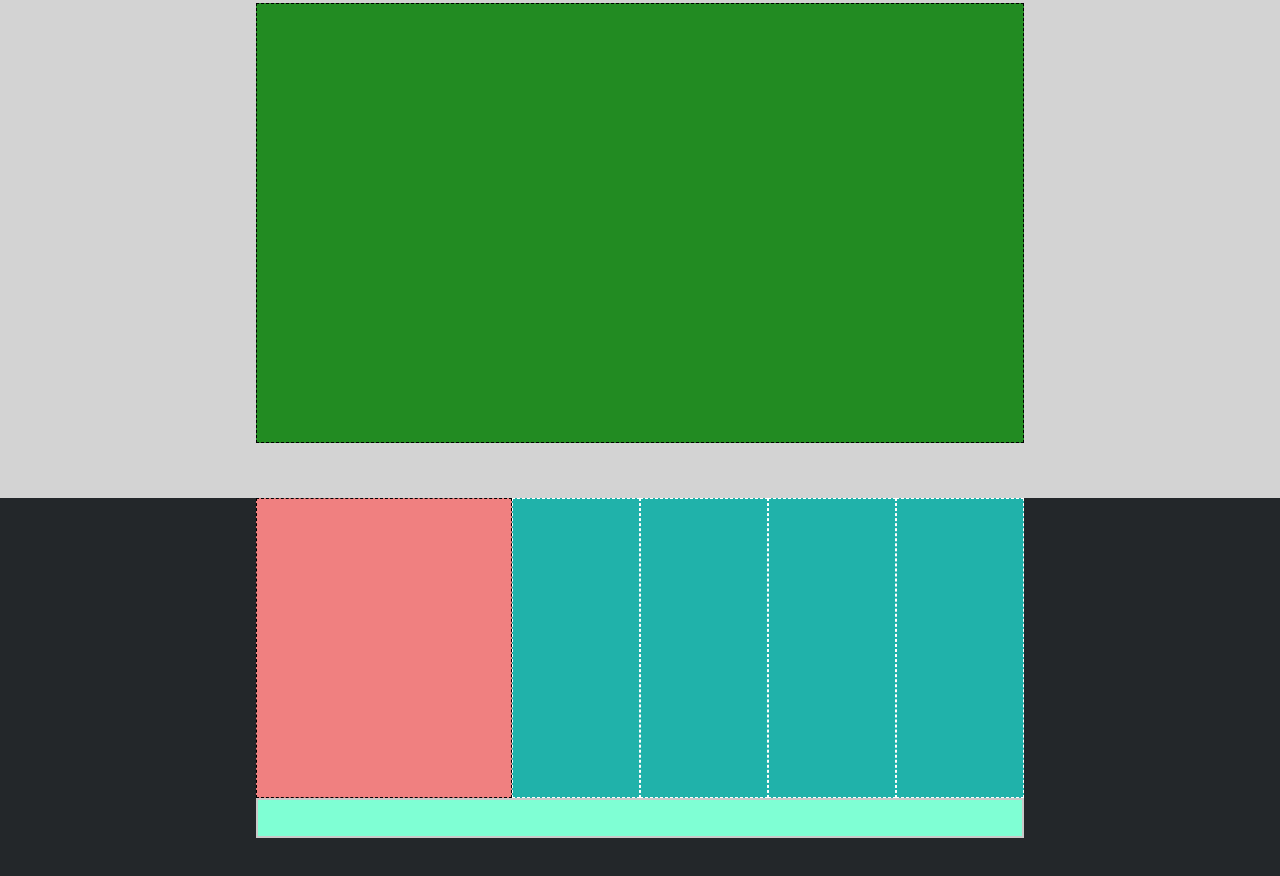
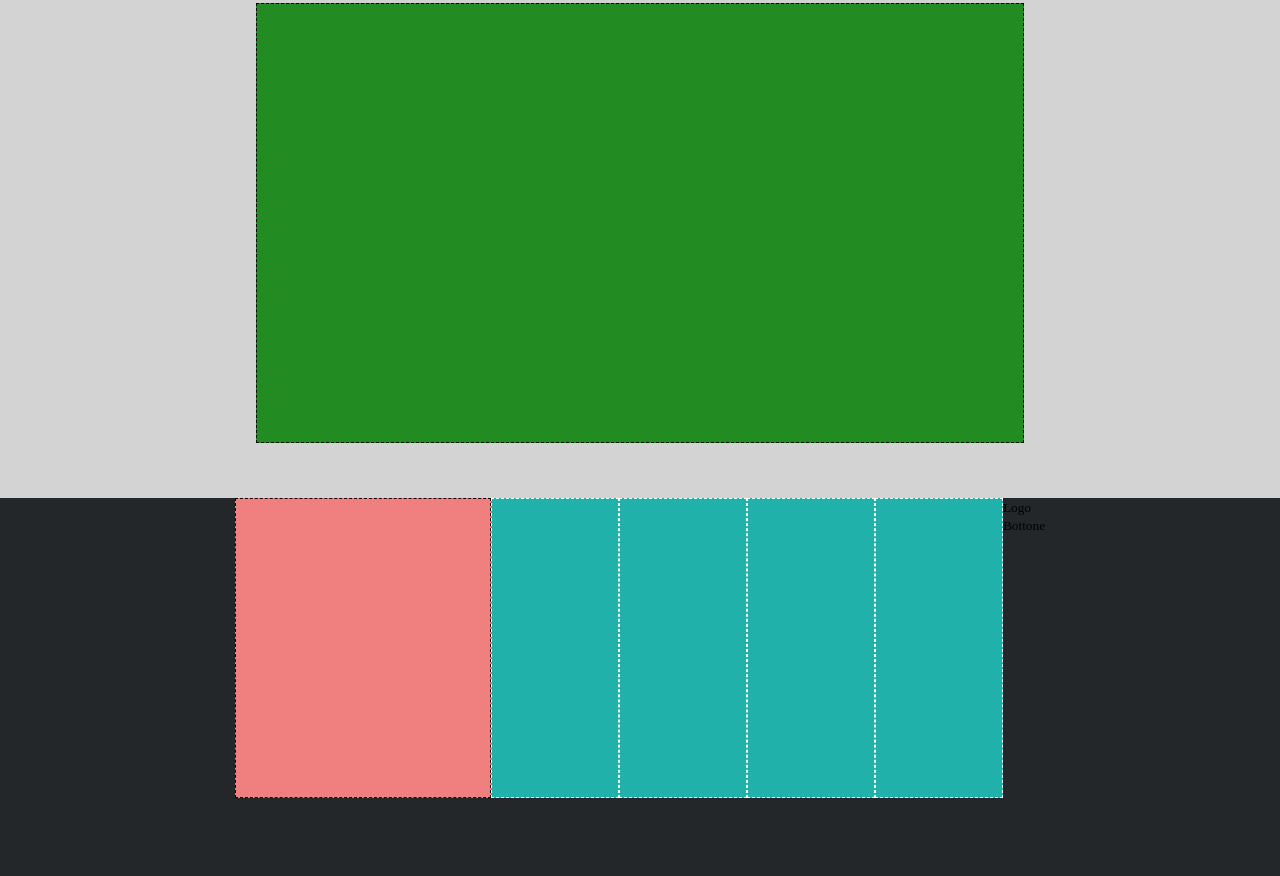
Before and after one commit to GianMarcoPimentel/htmlcss-struttura-discord, a plain HTML site: page index.html in a window 1280 px wide. Shown: the part 1208-2084 px from the top of the page. Drawn offline with Linux system fonts and the light colour scheme.

Commit message:
Inizio last-section

```diff
--- a/css/style.css
+++ b/css/style.css
@@ -226,7 +226,7 @@ footer .container4 .box5{
 
 footer .container4 .box6{
 
-    width: calc(100% / 7);
+
     height: 300px;
     flex-grow: 1;
 
@@ -237,10 +237,4 @@ footer .container4 .box6{
 
 }
 
-footer .container4 .box7{
-    width: 100%;
-    height: 40px;
-    background-color: #7FFFD4;
-    border: 2px #C9C9C9 solid;
-
-}
+/* fine footer*/
--- a/index.html
+++ b/index.html
@@ -117,12 +117,24 @@
 
             </main>
 
-            <aside class="box7">
-
-            </aside>
+        </div>
 
 
+      <section class="last-section">
+
+        <div class="container5">
+
+          <aside class="Logo2">
+            <small>Logo</small>
+          </aside>
+
+          <main>
+            <small>Bottone</small>
+          </main>
+
         </div>
+</section>
+
 
     </footer>
 
```
